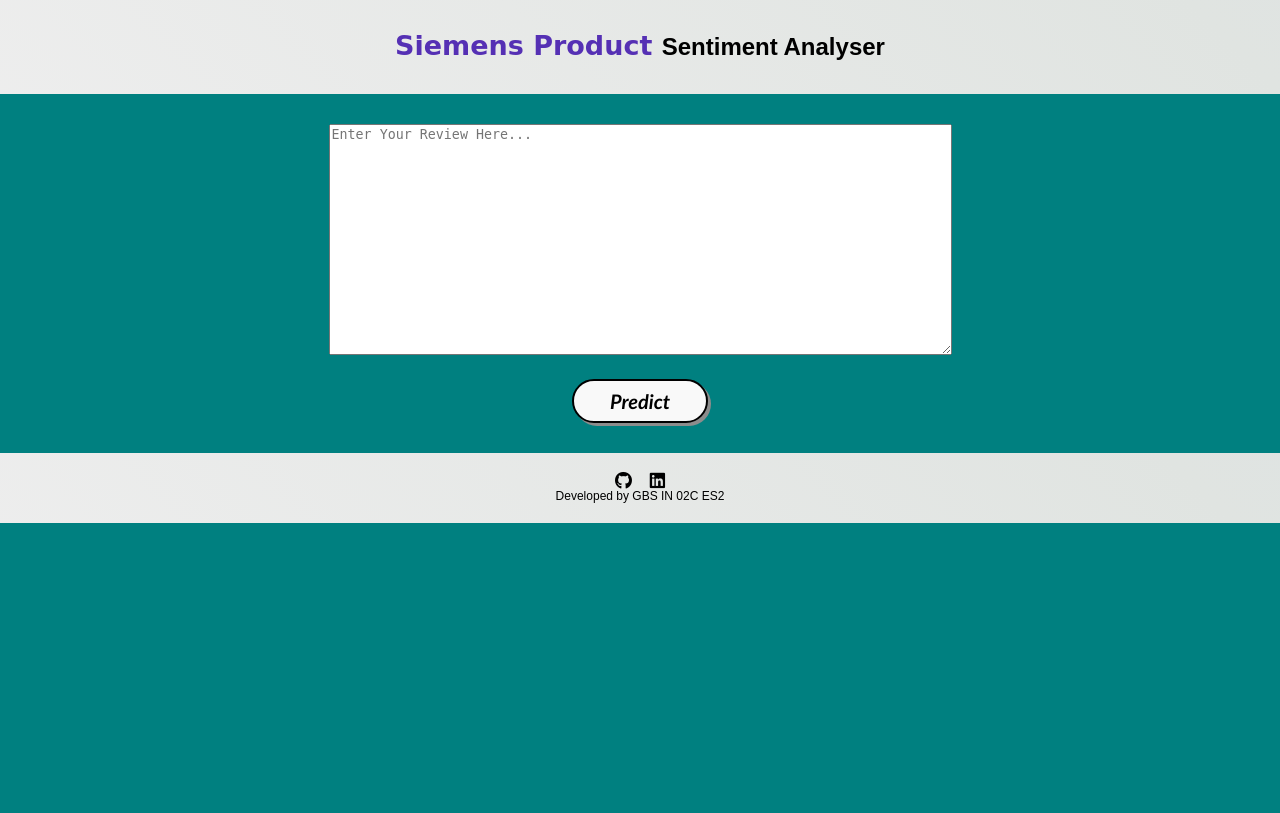
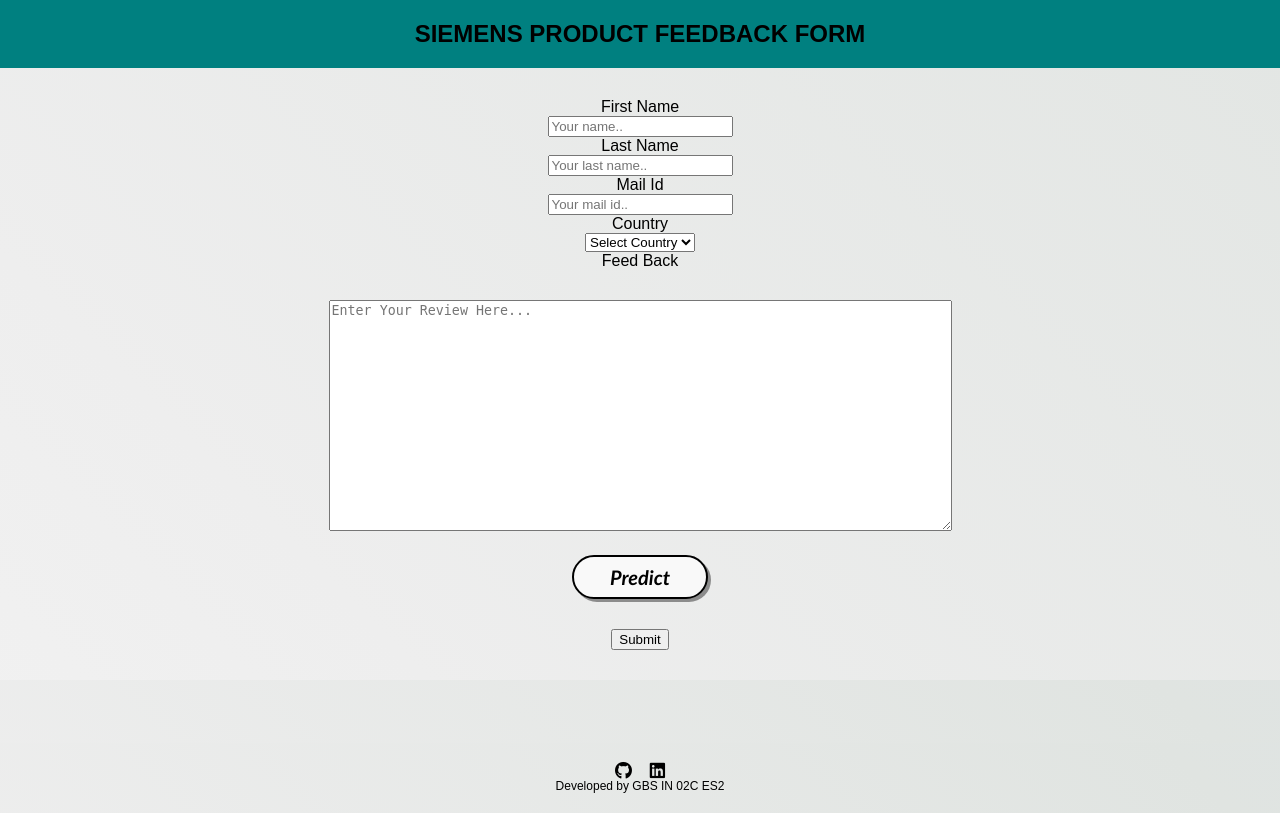
Before and after one commit to subham1093/Sentiment-Analysis, a Flask app: page / in a window 1280 px wide. Before the commit the page ends 523 px from the top, so only its background shows below. Run offline with Flask 2, Linux system fonts and the light colour scheme; parts of the project's set-up code (start-up, migrations or seed data) failed here and were passed over; some libraries are stand-ins or nearby versions; some web fonts are replaced.

Commit message:
Add files via upload

```diff
--- a/templates/index.html
+++ b/templates/index.html
@@ -12,22 +12,75 @@
     </head>
 
     <body>
-    <font color = "#000000">
-    <body style="background-color:teal;">
-        <!-- Website Title -->
-    	<div class="container">
-            <h2 class='container-heading'><span class="heading_font">Siemens Product </span> Sentiment Analyser</h2>
-            <div class='description'>
-    			<p>  </p>
-    		</div>
-    	</div>
-
-        <!-- Text Area -->
+    <h2>SIEMENS PRODUCT FEEDBACK FORM</h2>
+<div class="container">
+  <form>
+    <div class="row">
+      <div class="col-25">
+        <label for="fname">First Name</label>
+      </div>
+      <div class="col-75">
+        <input type="text" id="fname" name="firstname" placeholder="Your name..">
+      </div>
+    </div>
+    <div class="row">
+      <div class="col-25">
+        <label for="lname">Last Name</label>
+      </div>
+      <div class="col-75">
+        <input type="text" id="lname" name="lastname" placeholder="Your last name..">
+      </div>
+    </div>
+    <div class="row">
+        <div class="col-25">
+          <label for="email">Mail Id</label>
+        </div>
+        <div class="col-75">
+          <input type="email" id="email" name="mailid" placeholder="Your mail id..">
+        </div>
+      </div>
+    <div class="row">
+      <div class="col-25">
+        <label for="country">Country</label>
+      </div>
+      <div class="col-75">
+        <select id="country" name="country">
+            <option value="none">Select Country</option>
+          <option value="australia">Australia</option>
+          <option value="canada">Canada</option>
+          <option value="usa">USA</option>
+          <option value="russia">Russia</option>
+          <option value="japan">Japan</option>
+          <option value="india">India</option>
+          <option value="china">China</option>
+        </select>
+      </div>
+    </div>
+    <div class="row">
+      <div class="col-25">
+        <label for="feed_back">Feed Back</label>
+      </div>
     	<div class="ml-container">
     		<form action="{{ url_for('predict') }}" method="POST">
         		<textarea class='message-box' name="message" rows="15" cols="75" placeholder="Enter Your Review Here..."></textarea><br/>
         		<input type="submit" class="my-cta-button" value="Predict">
         	</form>
+    	</div>
+
+    </div>
+    <div class="row">
+      <input type="submit" value="Submit">
+    </div>
+  </form>
+</div>
+
+    <font color = "#000000">
+    <body style="background-color:teal;">
+        <!-- Website Title -->
+    	<div class="container">
+            <div class='description'>
+    			<p>  </p>
+    		</div>
     	</div>
 
         <!-- Footer -->
```
